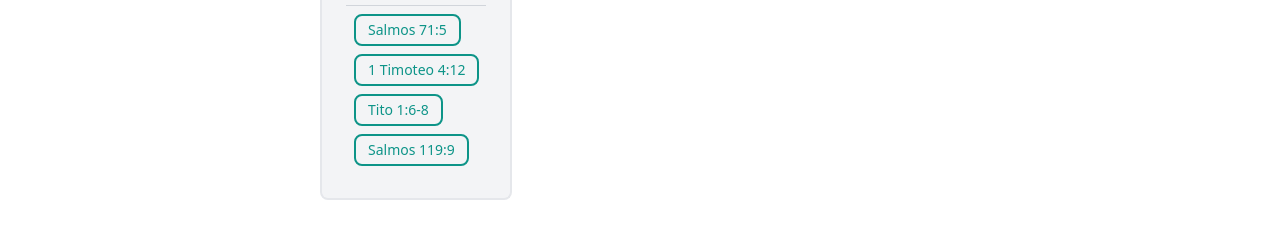
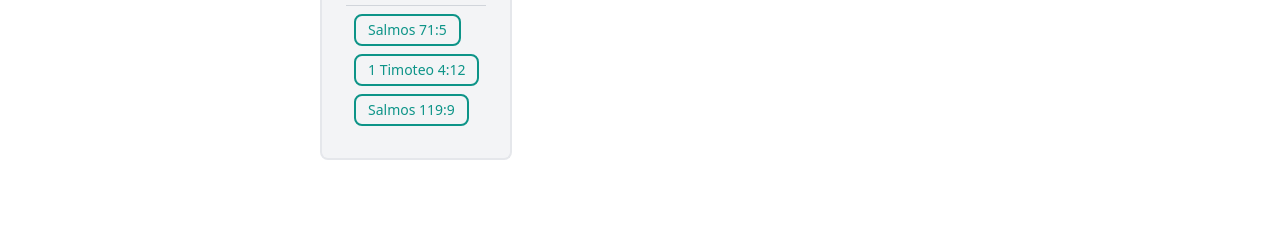
Before and after one commit to ANGIEGIS97/iglesiaBautista, an Astro site: page / in a window 1280 px wide. Shown: the part 7180-7417 px from the top of the page. Built offline with nearby package versions, Linux system fonts and the light colour scheme; Astro itself is replaced by a stand-in of ours.

Commit message:
se reaizan ajustes nuevos en preguntas frecuentes

```diff
--- a/src/components/Ministerios.vue
+++ b/src/components/Ministerios.vue
@@ -136,7 +136,6 @@ export default {
           versiculos: [
             "Salmos 71:5",
             "1 Timoteo 4:12",
-            "Tito 1:6-8",
             "Salmos 119:9",
           ],
         },
--- a/src/components/PreguntasFrecuentes.vue
+++ b/src/components/PreguntasFrecuentes.vue
@@ -90,7 +90,6 @@ export default {
           respuesta:
             "La salvación es un don de la gracia de Dios, no es por obras religiosas que podamos hacer. Debemos creer en Jesucristo y recibirlo como nuestro salvador.",
           versiculos: [
-            "Efesios 1:8-10",
             "Hechos 13:48",
             "Tito 3:4-7",
             "Efesios 2:8-10",
```
